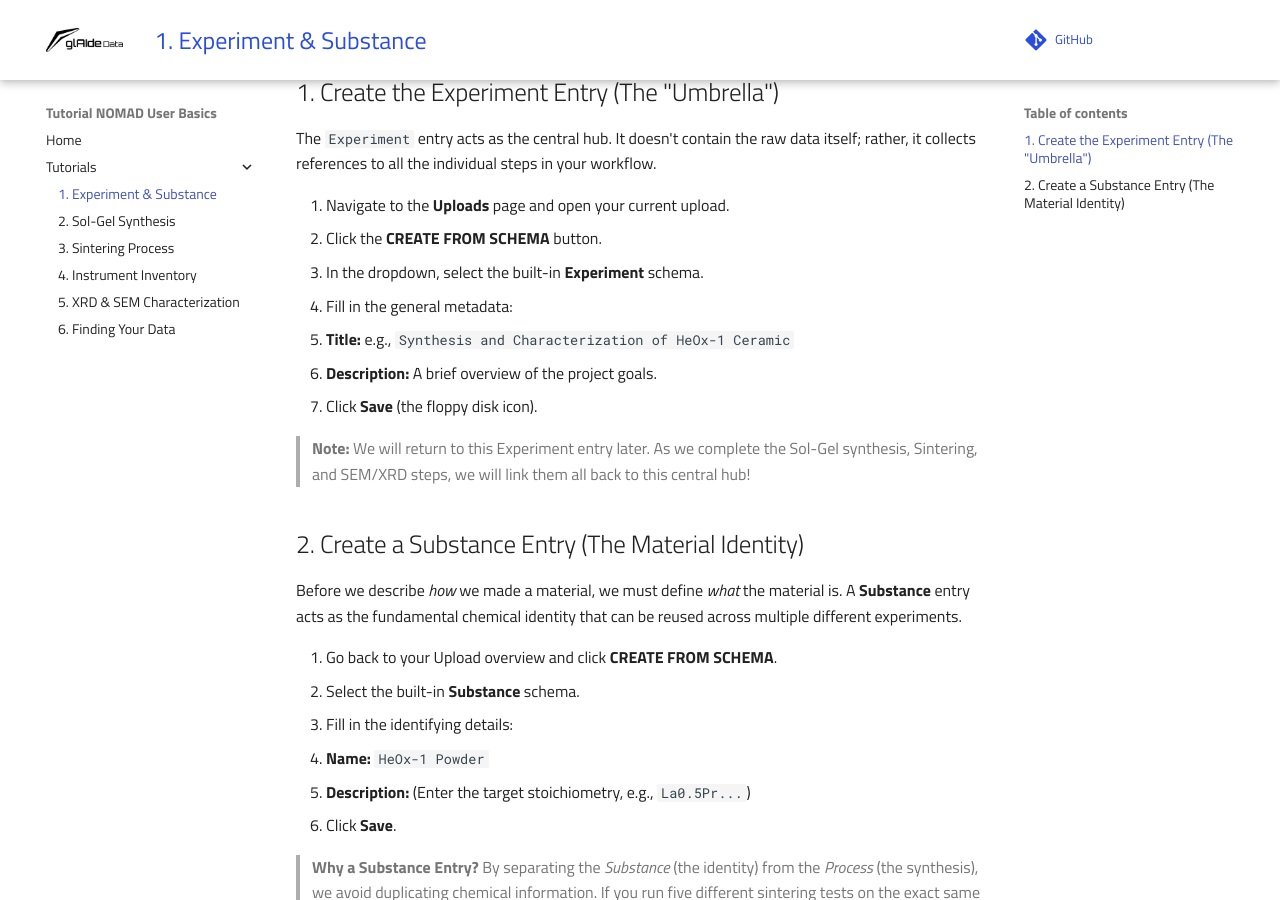
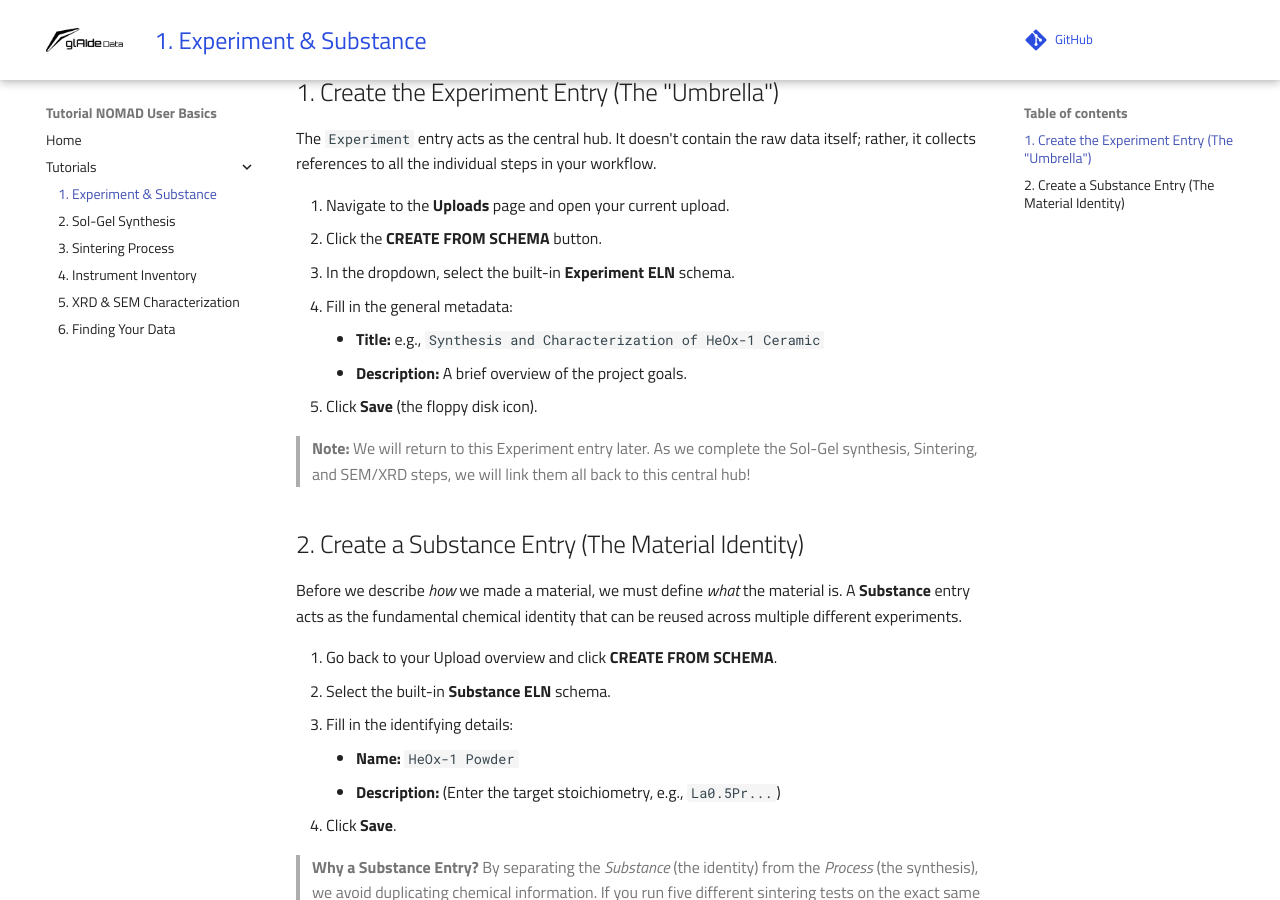
Before and after one commit to AK-Feldhoff-LUH/nomad-docs-ak-feldhoff, an MkDocs documentation site: the page built from docs/01_experiment_substance.md, in a window 1280 px wide and 900 px high, scrolled down 321 px. Built offline with MkDocs 1.6.1 and Material for MkDocs 9.7.7, drawn with Linux system fonts in a browser that asks for light colours; comment, search, counter and statistics services are not loaded.

```diff
--- a/docs/01_experiment_substance.md
+++ b/docs/01_experiment_substance.md
@@ -10,10 +10,10 @@ The `Experiment` entry acts as the central hub. It doesn't contain the raw data
 
 1. Navigate to the **Uploads** page and open your current upload.
 2. Click the **CREATE FROM SCHEMA** button.
-3. In the dropdown, select the built-in **Experiment** schema.
+3. In the dropdown, select the built-in **Experiment ELN** schema.
 4. Fill in the general metadata:
-   * **Title:** e.g., `Synthesis and Characterization of HeOx-1 Ceramic`
-   * **Description:** A brief overview of the project goals.
+    - **Title:** e.g., `Synthesis and Characterization of HeOx-1 Ceramic`
+    - **Description:** A brief overview of the project goals.
 5. Click **Save** (the floppy disk icon).
 
 > **Note:** We will return to this Experiment entry later. As we complete the Sol-Gel synthesis, Sintering, and SEM/XRD steps, we will link them all back to this central hub!
@@ -23,10 +23,10 @@ The `Experiment` entry acts as the central hub. It doesn't contain the raw data
 Before we describe *how* we made a material, we must define *what* the material is. A **Substance** entry acts as the fundamental chemical identity that can be reused across multiple different experiments.
 
 1. Go back to your Upload overview and click **CREATE FROM SCHEMA**.
-2. Select the built-in **Substance** schema.
+2. Select the built-in **Substance ELN** schema.
 3. Fill in the identifying details:
-   * **Name:** `HeOx-1 Powder`
-   * **Description:** (Enter the target stoichiometry, e.g., `La0.5Pr...`)
+    - **Name:** `HeOx-1 Powder`
+    - **Description:** (Enter the target stoichiometry, e.g., `La0.5Pr...`)
 4. Click **Save**.
 
 > **Why a Substance Entry?** By separating the *Substance* (the identity) from the *Process* (the synthesis), we avoid duplicating chemical information. If you run five different sintering tests on the exact same powder, they all simply link back to this single Substance entry.
```
Also changed, not shown: docs/04_inventory.md (+1 -0 lines), docs/05_characterization.md (+2 -5 lines), docs/06_finding_data.md (+1 -1 lines).
